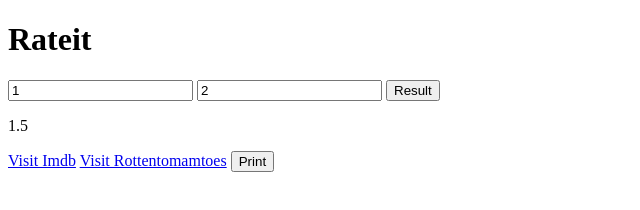
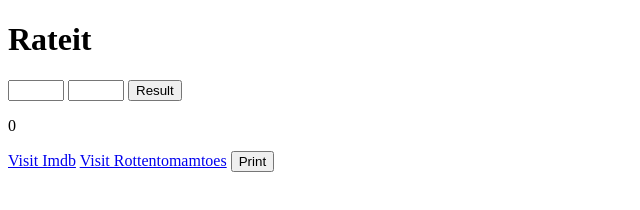
Before and after one commit to sytandas/rateit, a plain HTML site: page src/index.html in a window 1280 px wide. Both pictures are taken after a click on the button "Result". Shown: the whole page, without its empty margins (0-640 px from the left). Drawn offline with Linux system fonts and the light colour scheme.

Commit message:
inserted

```diff
--- a/src/index.html
+++ b/src/index.html
@@ -6,11 +6,10 @@
   </head>
   <body>
     <h1> Rateit </h1>
-      <script type="text/javascript" src="script.js"> </script>
-      <input type="number" id="imdbRating" value="1">
-      <input type="number" id="rottenRating" value="2">
+      <input type="number" id="imdbRating" min="1" max="10">
+      <input type="number" id="rottenRating" min="1" max="10">
       <button onclick="movieResult()">Result</button>
-      <p id="result"></p>
+      <p id="op"></p>
       <script type="text/javascript" src="script.js"> </script>
     <footer>
       <a href="https://www.imdb.com">Visit Imdb</a>
--- a/src/script.js
+++ b/src/script.js
@@ -4,5 +4,5 @@ function movieResult() {
   var imdb = document.getElementById("imdbRating").value;
   var rotten = document.getElementById("rottenRating").value;
   result = (imdb * 0.5) + (rotten * 0.5);
-  document.getElementById("result").innerHTML = result;
+  document.getElementById("op").innerHTML = result;
 }
```
